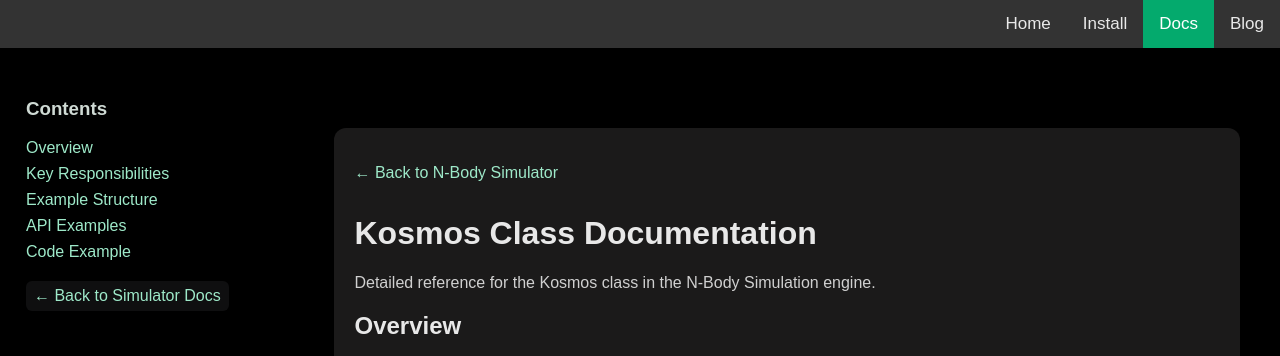
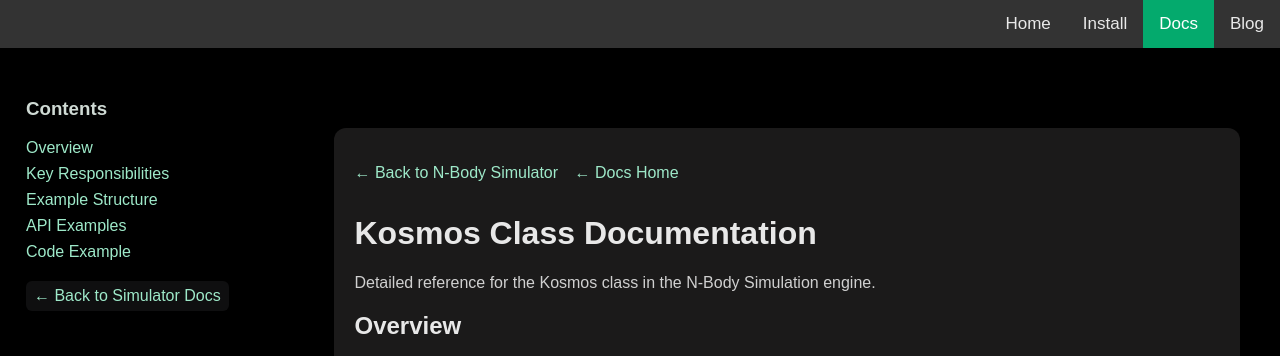
Before and after one commit to TegranGrigorian/nbody-website, a Flask app: page /docs/nbody-simulator/kosmos-docs in a window 1280 px wide. Shown: the top 356 px of the page. Run offline with Flask 3, Linux system fonts and the light colour scheme; some libraries are stand-ins or nearby versions.

Commit message:
Finishsed kosmos docs for now!

```diff
--- a/app.py
+++ b/app.py
@@ -26,5 +26,13 @@ def kosmos_docs():
 def body_docs():
     return flask.render_template('docs/nbody-simulator/body-docs.html')
 
+@app.route('/docs/nbody-simulator/nbody-simulator-docs.html')
+def nbody_simulator_docs():
+    return flask.render_template('docs/nbody-simulator/nbody-simulator-docs.html')
+
+@app.route('/docs/docs-option.html')
+def docs_option():
+    return flask.render_template('docs/docs-option.html')
+
 if __name__ == '__main__':
     app.run(debug=True)
--- a/templates/docs/nbody-simulator/kosmos-docs.html
+++ b/templates/docs/nbody-simulator/kosmos-docs.html
@@ -49,7 +49,10 @@
 
         <main class="docs-page">
         <div class="doc-box">
-            <p><a class="back-link" href="/docs/nbody-simulator/nbody-simulator-docs.html">← Back to N-Body Simulator</a></p>
+            <p>
+                <a class="back-link" href="/docs/nbody-simulator/nbody-simulator-docs.html">← Back to N-Body Simulator</a>
+                <a class="back-link" href="/docs/docs-option.html" style="margin-left:12px;">← Docs Home</a>
+            </p>
             <header class="docs-header">
                 <h1>Kosmos Class Documentation</h1>
                 <p class="muted">Detailed reference for the Kosmos class in the N-Body Simulation engine.</p>
```
Also changed, not shown: templates/install.html (+9 -6 lines), templates/docs/nbody-gui/nbody-gui-docs.html (added).
